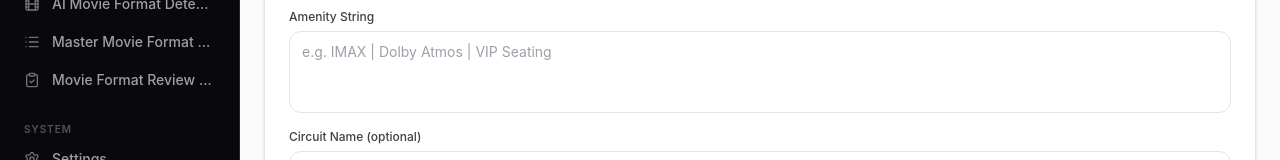
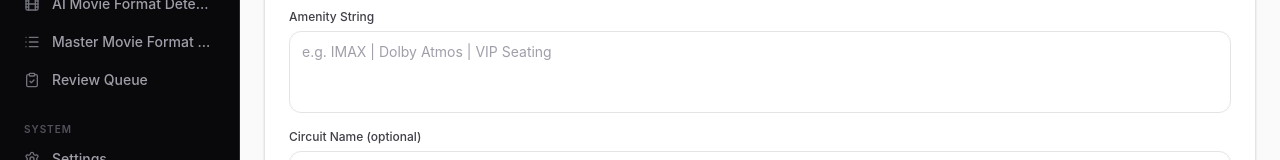
Before and after one commit to prad29/entelligence-ai, a React (Vite) app in the folder frontend/: page /detection in a window 1280 px wide. Shown: the part 313-473 px from the top of the page. Built offline with nearby package versions, Linux system fonts and the light colour scheme; no server answers.

Commit message:
chore: rename Movie Format Review Queue sidebar label to Review Queue

```diff
--- a/frontend/src/components/layout/AppSidebar.tsx
+++ b/frontend/src/components/layout/AppSidebar.tsx
@@ -26,7 +26,7 @@ const detectionGroup: NavItem[] = [
 const movieFormatGroup: NavItem[] = [
   { to: '/movie-detection', icon: <Film className="h-4 w-4" />, label: 'AI Movie Format Detection' },
   { to: '/movie-formats', icon: <List className="h-4 w-4" />, label: 'Master Movie Format List' },
-  { to: '/movie-review', icon: <ClipboardCheck className="h-4 w-4" />, label: 'Movie Format Review Queue' },
+  { to: '/movie-review', icon: <ClipboardCheck className="h-4 w-4" />, label: 'Review Queue' },
 ]
 
 const systemGroup: NavItem[] = [
```
Also changed, not shown: 1 other file (tests, documents, lock files or other folders).
